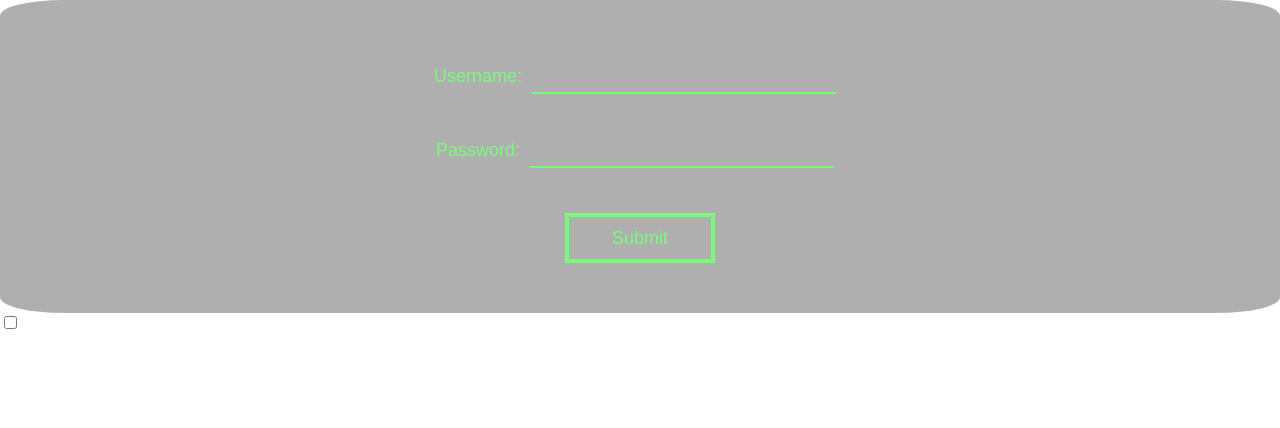
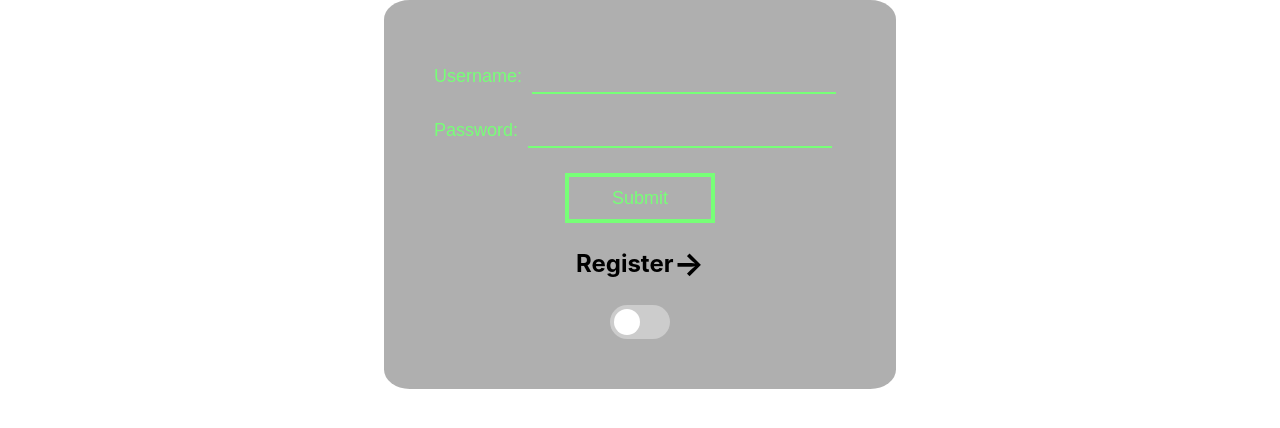
Before and after one commit to TwistedPorkchop/Project, a React (Create React App) app in the folder chifumi/: page / in a window 1280 px wide. Shown: the top 428 px of the page. Built offline with nearby package versions, Linux system fonts and the light colour scheme.

Commit message:
Login Register switch works now in therory which should change the post request

```diff
--- a/chifumi/src/App.css
+++ b/chifumi/src/App.css
@@ -140,6 +140,12 @@ nav{
 }
 
 .arcade-button {
+  display: flex;
+  justify-self: center;
+  justify-content: center;
+  align-items: center;
+  align-self: center;
+
   font-family: "Arcade", sans-serif;
   font-size: 18px;
   width: 150px;
@@ -155,3 +161,72 @@ nav{
   background: #77ff77;
   color: #000000;
 }
+
+.row{
+  display: flex;
+  flex-direction: row;
+  justify-content: center;
+  align-items: center;
+}
+ /* The switch - the box around the slider */
+ .switch {
+  position: relative;
+  display: inline-block;
+  width: 60px;
+  height: 34px;
+}
+
+/* Hide default HTML checkbox */
+.switch input {
+  opacity: 0;
+  width: 0;
+  height: 0;
+}
+
+/* The slider */
+.slider {
+  position: absolute;
+  cursor: pointer;
+  top: 0;
+  left: 0;
+  right: 0;
+  bottom: 0;
+  background-color: #ccc;
+  -webkit-transition: .4s;
+  transition: .4s;
+}
+
+.slider:before {
+  position: absolute;
+  content: "";
+  height: 26px;
+  width: 26px;
+  left: 4px;
+  bottom: 4px;
+  background-color: white;
+  -webkit-transition: .4s;
+  transition: .4s;
+}
+
+input:checked + .slider {
+  background-color: #2196F3;
+}
+
+input:focus + .slider {
+  box-shadow: 0 0 1px #2196F3;
+}
+
+input:checked + .slider:before {
+  -webkit-transform: translateX(26px);
+  -ms-transform: translateX(26px);
+  transform: translateX(26px);
+}
+
+/* Rounded sliders */
+.slider.round {
+  border-radius: 34px;
+}
+
+.slider.round:before {
+  border-radius: 50%;
+}
--- a/chifumi/src/pages/home.js
+++ b/chifumi/src/pages/home.js
@@ -27,11 +27,14 @@ const handleSubmit = (event) => {
     {registered ? (
         Login(username, password)
     ) :
-    Register(username, password);}
+        Register(username, password);}
 
     // Set formSubmitted to true
     setFormSubmitted(true);
 };
+const handleRegister = (event) => {
+    setRegistered(event.target.checked);
+  };
 //To explain the code below.
 //We check weather or not the form has been submited before we give users access to the main website
 //This is handled using a terniary dependant on the state of formSubmitted
@@ -48,23 +51,27 @@ return(
             </div>
         </nav>
     ) :
-    <div>
-    <form className="arcade-form" onSubmit={handleSubmit}>
+    <div className="arcade-form">
+    <form onSubmit={handleSubmit}>
     <label className="arcade-label">
     Username:
-        <input className="arcade-input" type="text" value={username} onChange={(event) => setUsername(event.target.value)} />
+        <input className="arcade-input" type="text" value={username} onChange={(event) => setUsername(event.target.value)} required />
     </label>
     <br />
     <label className="arcade-label">
     Password:
-        <input className="arcade-input" type="password" value={password} onChange={(event) => setPassword(event.target.value)} />
+        <input className="arcade-input" type="password" value={password} onChange={(event) => setPassword(event.target.value)} required />
     </label>
     <br />
         <button className="arcade-button" type="submit">Submit</button>
     </form>
 
+    {registered ? (
+        <div className="row"><h1>←</h1><h2>Login</h2></div>
+    ) :
+        <div className="row"><h2>Register</h2><h1>→</h1></div>}
     <label class="switch">
-        <input type="checkbox"/>
+        <input type="checkbox" onChange={handleRegister}/>
         <span class="slider round"></span>
     </label>
     </div>
```
